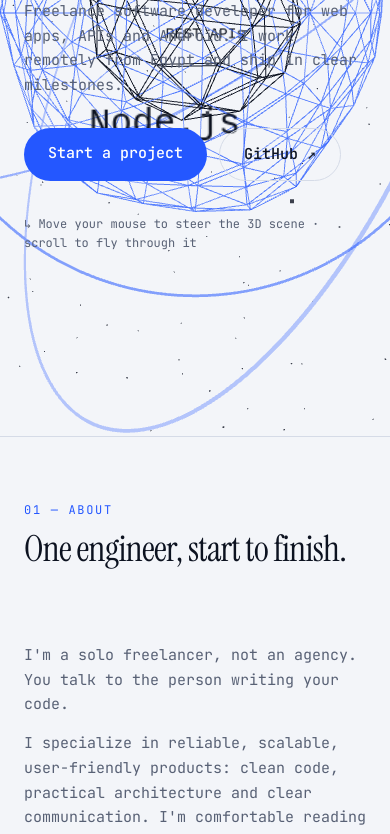
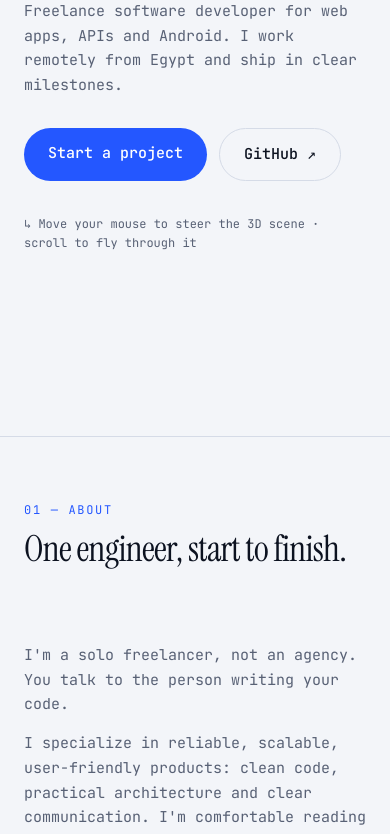
Before and after one commit to mohammed-abd-elhafez/portfolio, a plain HTML site: page index.html in a window 390 px wide. Shown: the part 409-1243 px from the top of the page. Drawn offline with nearby package versions, Linux system fonts and the light colour scheme; animation ran at ten frames a second.

Commit message:
feat: add project spotlight and mobile performance guards

```diff
--- a/index.html
+++ b/index.html
@@ -43,6 +43,8 @@ h2{font-size:clamp(36px,5.6vw,64px);line-height:1;margin:10px 0 36px;letter-spac
 .card{--rx:0deg;--ry:0deg;position:relative;background:var(--card);backdrop-filter:blur(8px);border:1px solid var(--line);border-radius:16px;padding:24px;min-height:190px;display:flex;flex-direction:column;text-decoration:none;transform:perspective(900px) rotateX(var(--rx)) rotateY(var(--ry));transition:transform .15s,border-color .2s;overflow:hidden}
 .card::before{content:"";position:absolute;inset:0;background:radial-gradient(240px circle at var(--mx,50%) var(--my,0%),color-mix(in srgb,var(--acc) 20%,transparent),transparent 70%);opacity:0;transition:opacity .25s}
 .card:hover{border-color:var(--acc)}.card:hover::before{opacity:1}.card>*{position:relative}
+#wk .card{transition:transform .25s,border-color .2s,opacity .25s,filter .25s,box-shadow .25s}
+@media (hover:hover) and (pointer:fine){#wk.has-active .card:not(.is-active){opacity:.58;filter:saturate(.7)}#wk .card.is-active{z-index:2;box-shadow:0 24px 70px color-mix(in srgb,var(--acc) 18%,transparent);transform:perspective(900px) translateY(-8px) rotateX(var(--rx)) rotateY(var(--ry)) scale(1.025)}}
 .num{font-size:12px;color:var(--mut)}.card h3{font-size:28px;margin:8px 0;line-height:1.1}.card p{color:var(--mut);font-size:13px;margin:0 0 auto}
 .card .chips{margin-top:16px}
 .steps{display:grid;grid-template-columns:repeat(4,1fr);gap:16px}.steps div{border-top:1px solid var(--fg);padding-top:14px}
@@ -57,7 +59,7 @@ select option{background:var(--bg)}
 footer{padding:30px 0 50px;color:var(--mut);font-size:12px;border-top:1px solid var(--line)}
 footer .wrap{display:flex;justify-content:space-between;flex-wrap:wrap;gap:10px}
 .rv{opacity:0;transform:translateY(24px);transition:opacity .7s,transform .7s}.rv.in{opacity:1;transform:none}
-@media(max-width:820px){.grid,.steps,.two{grid-template-columns:1fr}nav .l a.h{display:none}section{padding:64px 0}}
+@media(max-width:820px){.grid,.steps,.two{grid-template-columns:1fr}nav .l a.h{display:none}section{padding:64px 0}.card,form,nav{backdrop-filter:none}#gl{display:none}#wk .card{transition:transform .2s,border-color .2s}}
 @media(prefers-reduced-motion:reduce){*{animation:none!important;transition:none!important}.rv{opacity:1;transform:none}html{scroll-behavior:auto}}
 </style>
 </head>
@@ -88,7 +90,7 @@ footer .wrap{display:flex;justify-content:space-between;flex-wrap:wrap;gap:10px}
 <section id="work"><div class="wrap">
 <div class="eyebrow rv">03 — selected work</div><h2 class="serif rv">From my GitHub.</h2>
 <div class="grid" id="wk"></div>
-<p class="rv" style="color:var(--mut);font-size:12px;margin-top:18px">Public repositories at github.com/mohammed-abd-elhafez. Add descriptions, screenshots and live demo links for each.</p></div></section>
+<p class="rv" style="color:var(--mut);font-size:12px;margin-top:18px">Public repositories at github.com/mohammed-abd-elhafez. Hover or focus a card to bring it forward.</p></div></section>
 
 <section id="process"><div class="wrap">
 <div class="eyebrow rv">04 — process</div><h2 class="serif rv">How we'd work together</h2>
@@ -123,7 +125,6 @@ footer .wrap{display:flex;justify-content:space-between;flex-wrap:wrap;gap:10px}
 </main>
 <footer><div class="wrap"><span>© 2026 Mohamed Abd Elhafez · Egypt</span><span>Built with three.js · no tracking</span></div></footer>
 
-<script src="https://cdnjs.cloudflare.com/ajax/libs/three.js/r128/three.min.js"></script>
 <script>
 (function(){
 var R=document.documentElement,$=function(s){return document.querySelector(s)};
@@ -143,11 +144,16 @@ $('#fm').addEventListener('submit',function(e){e.preventDefault();var b='Name: '
 /* reveal + tilt */
 var io=new IntersectionObserver(function(es){es.forEach(function(e){if(e.isIntersecting){e.target.classList.add('in');io.unobserve(e.target)}})},{threshold:.1});
 document.querySelectorAll('.rv').forEach(function(e){io.observe(e)});
-document.querySelectorAll('.card').forEach(function(c){c.addEventListener('pointermove',function(e){var b=c.getBoundingClientRect(),x=(e.clientX-b.left)/b.width,y=(e.clientY-b.top)/b.height;c.style.setProperty('--mx',x*100+'%');c.style.setProperty('--my',y*100+'%');if(!reduce){c.style.setProperty('--ry',(x-.5)*8+'deg');c.style.setProperty('--rx',(.5-y)*8+'deg')}});c.addEventListener('pointerleave',function(){c.style.setProperty('--rx','0deg');c.style.setProperty('--ry','0deg')})});
-/* 3D scene */
-if(typeof THREE==='undefined')return;
+var cards=document.querySelectorAll('.card');cards.forEach(function(c){c.addEventListener('pointermove',function(e){var b=c.getBoundingClientRect(),x=(e.clientX-b.left)/b.width,y=(e.clientY-b.top)/b.height;c.style.setProperty('--mx',x*100+'%');c.style.setProperty('--my',y*100+'%');if(!reduce){c.style.setProperty('--ry',(x-.5)*8+'deg');c.style.setProperty('--rx',(.5-y)*8+'deg')}});c.addEventListener('pointerleave',function(){c.style.setProperty('--rx','0deg');c.style.setProperty('--ry','0deg')})});
+var wk=$('#wk'),projectCards=wk.querySelectorAll('.card'),fine=matchMedia('(hover:hover) and (pointer:fine)').matches;
+function activateProject(card){if(!fine)return;wk.classList.add('has-active');projectCards.forEach(function(item){item.classList.toggle('is-active',item===card)})}
+function clearProject(){wk.classList.remove('has-active');projectCards.forEach(function(item){item.classList.remove('is-active')})}
+projectCards.forEach(function(card){card.addEventListener('pointerenter',function(){activateProject(card)});card.addEventListener('pointerleave',clearProject);card.addEventListener('focusin',function(){activateProject(card)});card.addEventListener('focusout',function(){setTimeout(function(){if(!wk.querySelector(':focus'))clearProject()},0)})});
+/* 3D scene: optional desktop enhancement, never part of the mobile critical path */
+function loadThree(done){var s=document.createElement('script');s.src='https://cdnjs.cloudflare.com/ajax/libs/three.js/r128/three.min.js';s.async=true;s.onload=done;s.onerror=function(){};document.head.appendChild(s)}
+function startScene(){var c=navigator.connection||navigator.mozConnection||navigator.webkitConnection,limited=matchMedia('(max-width:820px)').matches||matchMedia('(pointer:coarse)').matches||reduce||(c&&c.saveData)||((navigator.deviceMemory||8)<=2)||((navigator.hardwareConcurrency||8)<=2);if(limited)return;loadThree(function(){
 var cv=$('#gl'),ren;try{ren=new THREE.WebGLRenderer({canvas:cv,alpha:true,antialias:true})}catch(e){return}
-ren.setPixelRatio(Math.min(devicePixelRatio||1,2));
+ren.setPixelRatio(Math.min(devicePixelRatio||1,1.5));
 var sc=new THREE.Scene(),cam=new THREE.PerspectiveCamera(50,1,.1,100);cam.position.z=8;
 var g=new THREE.Group();sc.add(g);
 var core=new THREE.Mesh(new THREE.IcosahedronGeometry(1.7,3),new THREE.MeshBasicMaterial({wireframe:true,transparent:true,opacity:.5}));g.add(core);
@@ -168,16 +174,16 @@ SK.forEach(function(s,i){var sp=label(s),a=i/SK.length*6.283;sp.position.set(Mat
 function size(){var w=innerWidth,h=innerHeight;ren.setSize(w,h,false);cam.aspect=w/h;cam.updateProjectionMatrix();g.position.x=w>820?2.4:0;}
 size();addEventListener('resize',size);
 var mx=0,my=0,sy=0;addEventListener('pointermove',function(e){mx=e.clientX/innerWidth-.5;my=e.clientY/innerHeight-.5});addEventListener('pointerout',function(e){if(!e.relatedTarget){mx=0;my=0}});
-var clock=new THREE.Clock();
-function frame(){var t=clock.getElapsedTime();theme();
+var clock=new THREE.Clock(),running=true;
+function frame(){if(document.hidden){running=false;return}var t=clock.getElapsedTime();theme();
 var h=Math.max(1,document.body.scrollHeight-innerHeight),p=Math.min(1,scrollY/h);sy+=(p-sy)*.06;
-if(!reduce){var arr=core.geometry.attributes.position.array;for(var i=0;i<arr.length;i+=3){var x=base[i],y=base[i+1],z=base[i+2],d=1+.09*Math.sin(x*2.2+t*1.2)*Math.cos(y*2.1+t*.9)+.05*Math.sin(z*3+t*1.5);arr[i]=x*d;arr[i+1]=y*d;arr[i+2]=z*d}core.geometry.attributes.position.needsUpdate=true;
-	core.rotation.y=t*.1;inner.rotation.set(t*.3,t*.4,0);rings.forEach(function(r,i){r.rotation.z=t*(.12+i*.07)});orbit.rotation.y=t*.15+sy*6;pts.rotation.y=t*.02}
-	pointer.set(mx*2,-my*2);orbit.children.forEach(function(sp){sp.getWorldPosition(world);projected.copy(world).project(cam);var dx=projected.x-pointer.x,dy=projected.y-pointer.y,d=Math.sqrt(dx*dx+dy*dy),hit=Math.max(0,Math.min(1,1-d/.34));sp.userData.influence+=(hit-sp.userData.influence)*.14;var k=sp.userData.influence;sp.scale.set(sp.userData.baseScale*(1+k*.42),.4*(1+k*.42),1);sp.position.y=sp.userData.baseY+Math.sin(t*.9+sp.userData.phase)*.06+k*.12});
+var arr=core.geometry.attributes.position.array;for(var i=0;i<arr.length;i+=3){var x=base[i],y=base[i+1],z=base[i+2],d=1+.09*Math.sin(x*2.2+t*1.2)*Math.cos(y*2.1+t*.9)+.05*Math.sin(z*3+t*1.5);arr[i]=x*d;arr[i+1]=y*d;arr[i+2]=z*d}core.geometry.attributes.position.needsUpdate=true;
+core.rotation.y=t*.1;inner.rotation.set(t*.3,t*.4,0);rings.forEach(function(r,i){r.rotation.z=t*(.12+i*.07)});orbit.rotation.y=t*.15+sy*6;pts.rotation.y=t*.02;
+pointer.set(mx*2,-my*2);orbit.children.forEach(function(sp){sp.getWorldPosition(world);projected.copy(world).project(cam);var dx=projected.x-pointer.x,dy=projected.y-pointer.y,d=Math.sqrt(dx*dx+dy*dy),hit=Math.max(0,Math.min(1,1-d/.34));sp.userData.influence+=(hit-sp.userData.influence)*.14;var k=sp.userData.influence;sp.scale.set(sp.userData.baseScale*(1+k*.42),.4*(1+k*.42),1);sp.position.y=sp.userData.baseY+Math.sin(t*.9+sp.userData.phase)*.06+k*.12});
 g.rotation.y+=((mx*1.1+sy*3)-g.rotation.y)*.05;g.rotation.x+=((my*.7+sy*1.2)-g.rotation.x)*.05;
-cam.position.z=8+sy*5;g.position.y=sy*3;cv.style.opacity=(1-sy*.65).toFixed(2);
-ren.render(sc,cam);if(!reduce)requestAnimationFrame(frame)}
-frame();if(reduce)addEventListener('resize',frame);
+cam.position.z=8+sy*5;g.position.y=sy*3;cv.style.opacity=(1-sy*.65).toFixed(2);ren.render(sc,cam);if(running)requestAnimationFrame(frame)}
+document.addEventListener('visibilitychange',function(){if(!document.hidden&&!running){running=true;requestAnimationFrame(frame)}});frame()})}
+if(!reduce){var idle=window.requestIdleCallback;idle?idle(startScene,{timeout:1800}):setTimeout(startScene,1200)}
 })();
 </script>
 </body>
```
Also changed, not shown: README.md.
